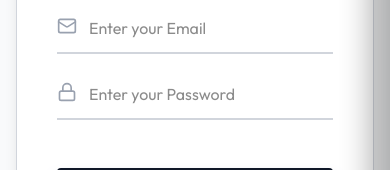
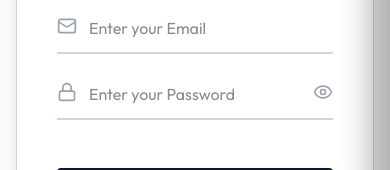
Before and after one commit to Dheeraj-Kumar-089/WanderList, a React (Vite) app: page /signup in a window 390 px wide. Shown: the part 351-521 px from the top of the page. Built offline with nearby package versions, Linux system fonts and the light colour scheme; no server answers.

Commit message:
improved responsiveness

```diff
--- a/src/components/ListingCard.jsx
+++ b/src/components/ListingCard.jsx
@@ -57,6 +57,22 @@ export default function ListingCard({ listing }) {
       overwrite: "auto"
     });
   };
+  const getOptimizedUrl = (url) => {
+    if (!url) return "https://images.unsplash.com/photo-1625505826533-5c80aca7d157?ixlib=rb-4.0.3&auto=format&fit=crop&w=400&q=60";
+
+
+    if (url.includes("images.unsplash.com")) {
+      return `${url}&w=300&auto=format,compress`;
+    }
+
+
+    if (url.includes("cloudinary.com") && url.includes("/upload/")) {
+      return url.replace("/upload/", "/upload/w_300,f_auto,q_auto/");
+    }
+
+    return url;
+  };
+
   return (
     <div ref={cardRef} className="relative group cursor-pointer">
       <div className="absolute top-3 right-3 z-10 flex flex-col items-center">
@@ -106,7 +122,7 @@ export default function ListingCard({ listing }) {
           <div className="w-full relative overflow-hidden rounded-xl aspect-[20/19] bg-gray-200">
             <img
               ref={imgRef}
-              src={listing.images && listing.images.length > 0 ? listing.images[0].url : (listing.image?.url || "https://images.unsplash.com/photo-1625505826533-5c80aca7d157?ixlib=rb-4.0.3&auto=format&fit=crop&w=800&q=60")}
+              src={getOptimizedUrl(listing.images && listing.images.length > 0 ? listing.images[0].url : listing.image?.url)}
               className="h-full w-full object-cover transition-transform duration-700 hover:scale-110"
               loading="lazy"
               alt={listing.title}
--- a/src/pages/Login.jsx
+++ b/src/pages/Login.jsx
@@ -5,7 +5,7 @@ import { useLocation } from "react-router-dom";
 import { AuthContext } from "../context/AuthContext";
 import toast from "react-hot-toast";
 import API from "../api";
-import {User,Lock} from "lucide-react";
+import {User,Lock,Eye,EyeOff} from "lucide-react";
 
 export default function Login() {
 
@@ -16,7 +16,7 @@ export default function Login() {
   const [errors, setErrors] = useState({});
   const navigate = useNavigate();
   const [isSubmitted, setIsSubmitted] = useState(false);
-
+  const [showPassword, setShowPassword] = useState(false);
   const validateForm = () => {
     let newErrors = {};
     if (!formData.username.trim()) newErrors.username = "Enter correct username";
@@ -92,12 +92,21 @@ export default function Login() {
 
         <div className="relative group">
           <Lock className={`absolute left-0 top-3 transition-colors duration-300 ${errors.password ? "text-red-500" : "text-gray-400 group-focus-within:text-blue-500"}`} size={20} />
-          <input type="password"
+          <input type={showPassword?"text":"password"}
           placeholder="Your Password"
             value={formData.password} className={getInputClasses("password")} onChange={(e) => {
               setFormData({ ...formData, password: e.target.value });
               if (errors.password) setErrors({ ...errors, password: "" });
             }} />
+
+          <button
+                type="button"
+                onClick={() => setShowPassword(!showPassword)}
+                className="absolute right-0 top-3 text-gray-400 hover:text-gray-600 focus:outline-none transition-colors"
+              >
+                {showPassword ? <EyeOff size={20} /> : <Eye size={20} />}
+              </button>
+
           {errors.password && <p className="text-red-500 text-xs">{errors.password}</p>}
         </div>
         <button className=" text-white font-bold py-6 transition shadow-lg shadow-gray-500 hover:scale-110 hover:shadow-green-200 group relative inline-flex h-10 items-center text-sm justify-center overflow-hidden rounded bg-gray-900 hover:bg-green-800 px-6 "><span>Login</span><div class="w-0 translate-x-full pl-0 opacity-0 transition-all duration-200 group-hover:w-5 group-hover:translate-x-0 group-hover:pl-1 group-hover:opacity-100"><svg width="15" height="15" viewBox="0 0 15 15" fill="none" xmlns="http://www.w3.org/2000/svg" class="h-5 w-5"><path d="M8.14645 3.14645C8.34171 2.95118 8.65829 2.95118 8.85355 3.14645L12.8536 7.14645C13.0488 7.34171 13.0488 7.65829 12.8536 7.85355L8.85355 11.8536C8.65829 12.0488 8.34171 12.0488 8.14645 11.8536C7.95118 11.6583 7.95118 11.3417 8.14645 11.1464L11.2929 8H2.5C2.22386 8 2 7.77614 2 7.5C2 7.22386 2.22386 7 2.5 7H11.2929L8.14645 3.85355C7.95118 3.65829 7.95118 3.34171 8.14645 3.14645Z" fill="currentColor" fill-rule="evenodd" clip-rule="evenodd"></path></svg></div></button>
--- a/src/pages/ShowListing.jsx
+++ b/src/pages/ShowListing.jsx
@@ -342,7 +342,7 @@ export default function ShowListing() {
 
 
 
-            {currUser && (listing.owner?._id === currUser._id || currUser.role === 'admin') && (
+            {currUser && (
               <div className="border-t border-gray-200 mt-4 pt-4 flex gap-2">
                 <button onClick={handleEdit} className="flex-1 bg-gray-900 text-white text-sm font-bold py-2 rounded hover:bg-black">Edit</button>
                 <button onClick={handleDelete} className="flex-1 bg-white border border-gray-300 text-gray-900 text-sm font-bold py-2 rounded hover:bg-gray-50">Delete</button>
--- a/src/pages/Signup.jsx
+++ b/src/pages/Signup.jsx
@@ -6,7 +6,7 @@ import toast from "react-hot-toast";
 import API from "../api";
 import { AuthContext } from "../context/AuthContext";
 import { useContext } from "react";
-import {User,Mail,Lock} from "lucide-react";
+import {User,Mail,Lock,Eye,EyeOff} from "lucide-react";
 
 
 export default function Signup() {
@@ -15,6 +15,7 @@ export default function Signup() {
 
 const [errors, setErrors] = useState({});
 const [isSubmitted, setIsSubmitted] = useState(false);
+const [showPassword, setShowPassword] = useState(false);
 
   const location = useLocation();
   const [formData, setFormData] = useState({ username: "", email: "", password: "" });
@@ -111,13 +112,20 @@ const [isSubmitted, setIsSubmitted] = useState(false);
         </div>
         <div className="relative group">
         <Lock className={`absolute left-0 top-3 transition-colors duration-300 ${errors.password ? "text-red-500" : "text-gray-400 group-focus-within:text-blue-500"}`} size={20} />
-        <input type="password"
+        <input type={showPassword?"text":"password"}
         placeholder="Enter your Password"
-        id="password" className={getInputClasses("password")} onChange={(e) => {
+        id="password" className={`${getInputClasses("password")} pr-10`} onChange={(e) => {
           setFormData({ ...formData, password: e.target.value });
           if (errors.password) setErrors({ ...errors, password: "" });
         }}
         />
+        <button
+                type="button"
+                onClick={() => setShowPassword(!showPassword)}
+                className="absolute right-0 top-3 text-gray-400 hover:text-gray-600 focus:outline-none transition-colors"
+              >
+                {showPassword ? <EyeOff size={20} /> : <Eye size={20} />}
+              </button>
         {errors.password && <p className="text-red-500 text-xs">{errors.password}</p>}
 
         </div>
```
Also changed, not shown: src/pages/Home.jsx (+5 -5 lines).
